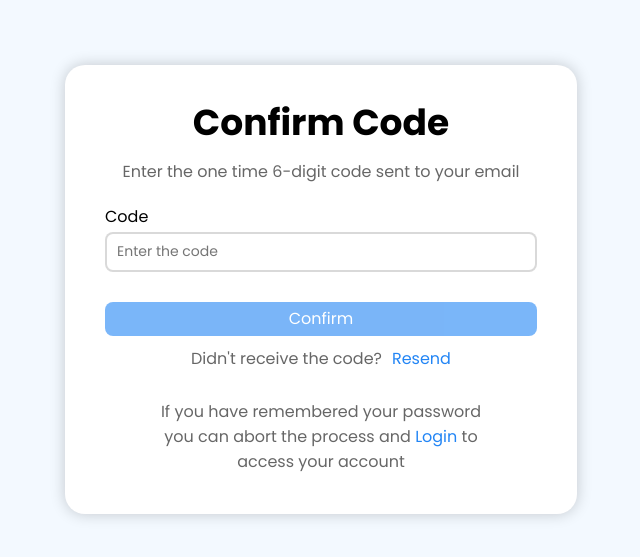
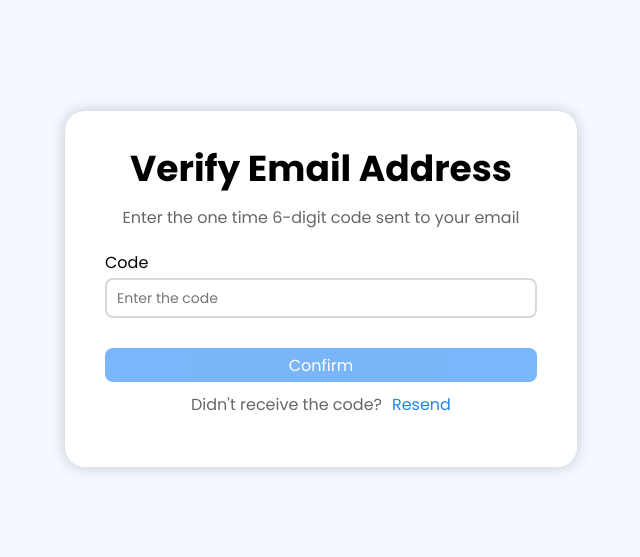
Before and after one commit to tlhalesebaeng/testmaker-frontend, a React (Vite) app: page /verify/email in a window 1280 px wide. Shown: the part 111-668 px from the top of the page, without its empty margins (319-959 px from the left). Built offline with nearby package versions, Linux system fonts and the light colour scheme.

Commit message:
Check for the type before rendering the heading and the message

```diff
--- a/src/features/auth/confirm-code/ConfirmCode.jsx
+++ b/src/features/auth/confirm-code/ConfirmCode.jsx
@@ -8,7 +8,7 @@ import AuthQuestion from '../auth-question/AuthQuestion';
 import Form from '../form/Form.jsx';
 import './ConfirmCode.css';
 
-const ConfirmCode = () => {
+const ConfirmCode = ({ type }) => {
     const navigate = useNavigate();
     const [data, setData] = useState({ code: '' }); // Code input field data
 
@@ -35,23 +35,26 @@ const ConfirmCode = () => {
         onChange: (e) => handleChange(e, 'code'),
     };
 
+    const heading = type === 'verify-email' ? 'Verify Email Address' : 'Confirm Code';
     const description = 'Enter the one time 6-digit code sent to your email';
 
     return (
         <AuthContainer>
-            <Form heading="Confirm Code" description={description}>
+            <Form heading={heading} description={description}>
                 <Input {...fieldProps} />
                 <Button disabled={disableBtn} onClick={handleConfirm}>
                     Confirm
                 </Button>
             </Form>
             <AuthQuestion linkText="Resend">Didn't receive the code?</AuthQuestion>
+            {type !== 'verify-email' && (
                 <div className="max-width flex-container justify-center">
                     <p className="confirm-code__message">
                         If you have remembered your password you can abort the process and{' '}
                         <a onClick={() => navigate('/login')}>Login</a> to access your account
                     </p>
                 </div>
+            )}
         </AuthContainer>
     );
 };
```
Lines whose indentation alone changed are shown as unchanged.
